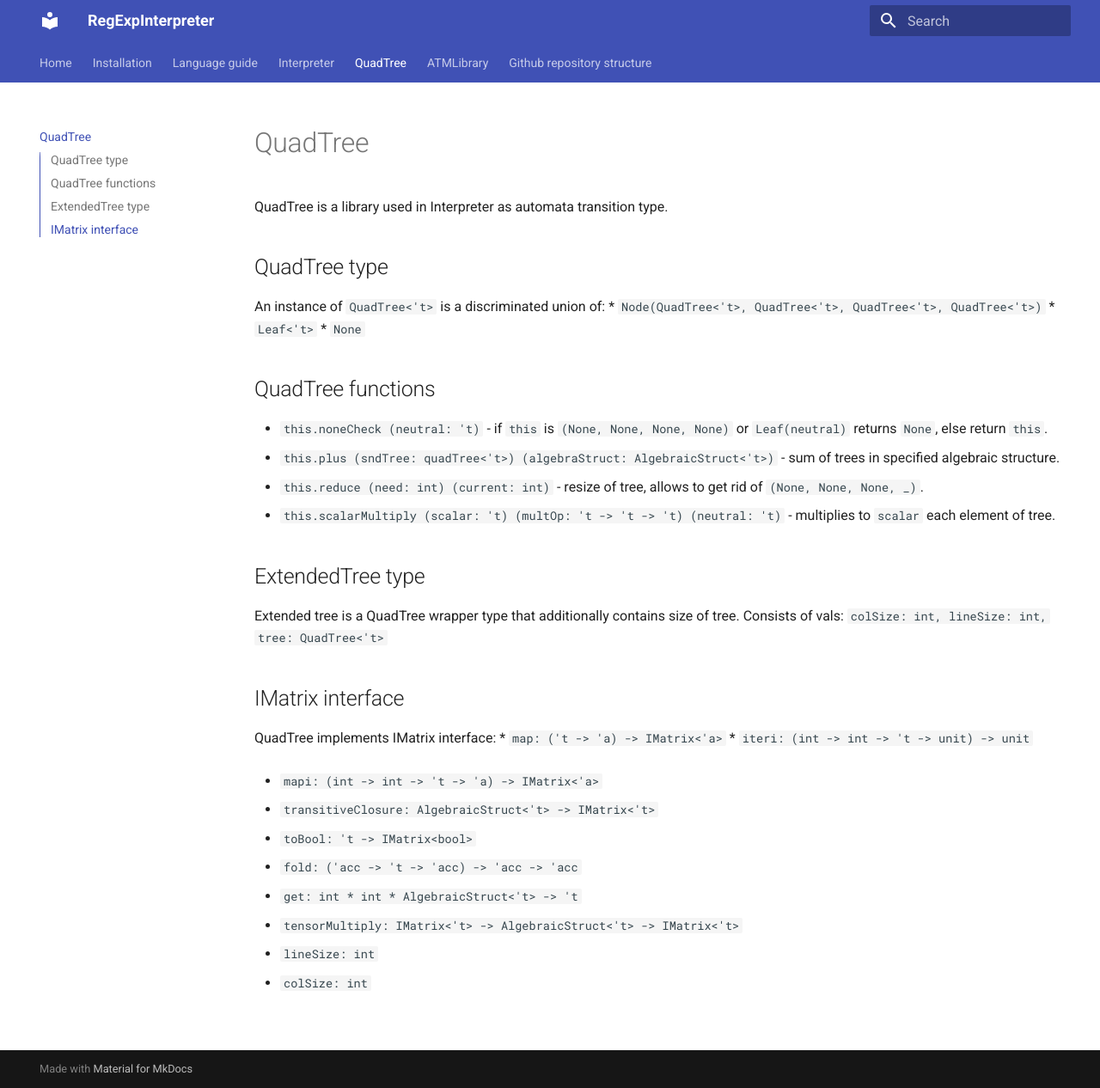
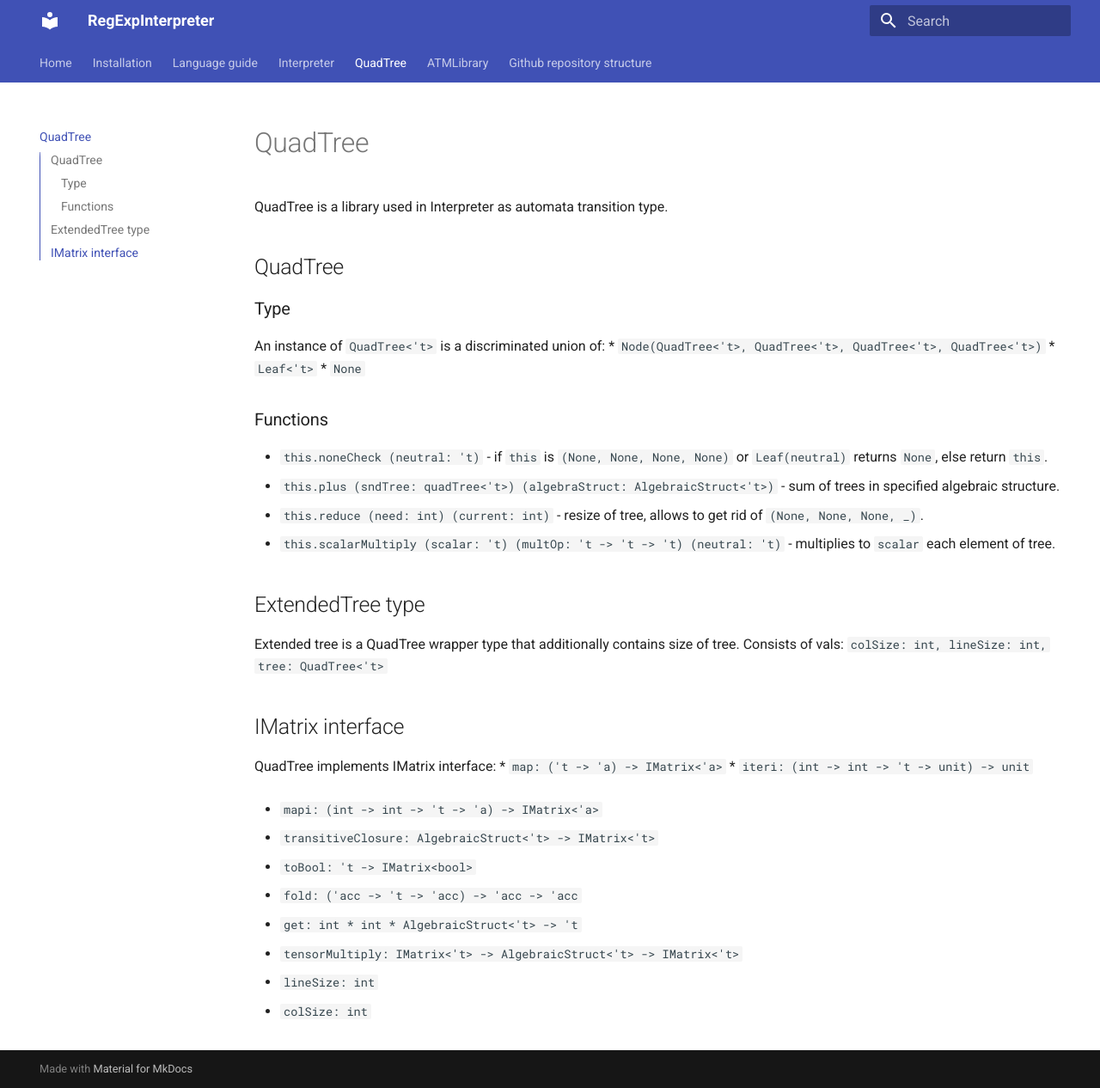
Before and after one commit to alexander-kurdakov/RegExpInterpreter, an MkDocs documentation site: the page built from docs/QuadTree.md, in a window 1280 px wide and 1266 px high. Shown: the whole window at 86% size. Built offline with MkDocs 1.6.1 and Material for MkDocs 9.7.7, drawn with Linux system fonts in a browser that asks for light colours.

Commit message:
site quadtree

```diff
--- a/docs/QuadTree.md
+++ b/docs/QuadTree.md
@@ -2,13 +2,14 @@
 
 QuadTree is a library used in Interpreter as automata transition type.
 
-## QuadTree type
+## QuadTree
+### Type
 An instance of `QuadTree<'t>` is a discriminated union of:
 * `Node(QuadTree<'t>, QuadTree<'t>, QuadTree<'t>, QuadTree<'t>)`
 * `Leaf<'t>`
 * `None`
 
-## QuadTree functions
+### Functions
 * `this.noneCheck (neutral: 't)` -  if `this` is `(None, None, None, None)` or `Leaf(neutral)` returns `None`, else return `this`.
 * `this.plus (sndTree: quadTree<'t>) (algebraStruct: AlgebraicStruct<'t>)` - sum of trees in specified algebraic structure.
 * `this.reduce (need: int) (current: int)` - resize of tree, allows to get rid of `(None, None, None, _)`.
```
